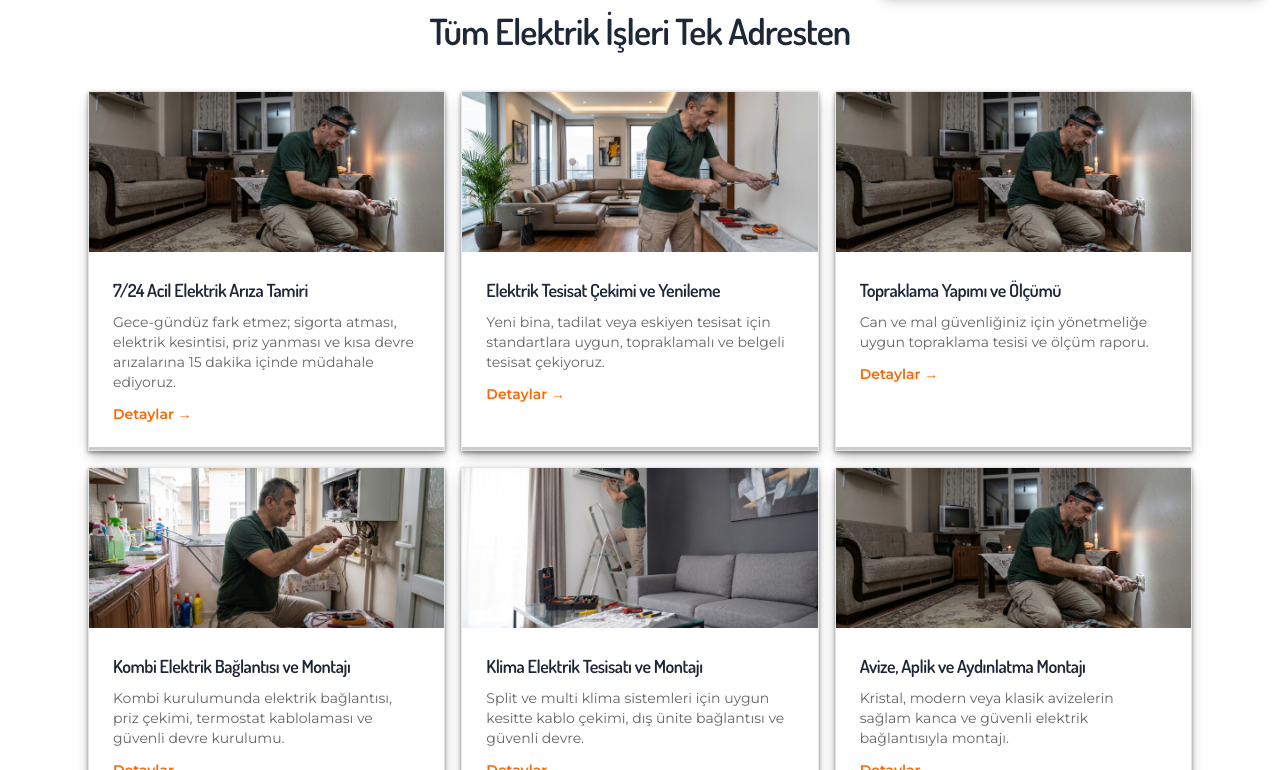
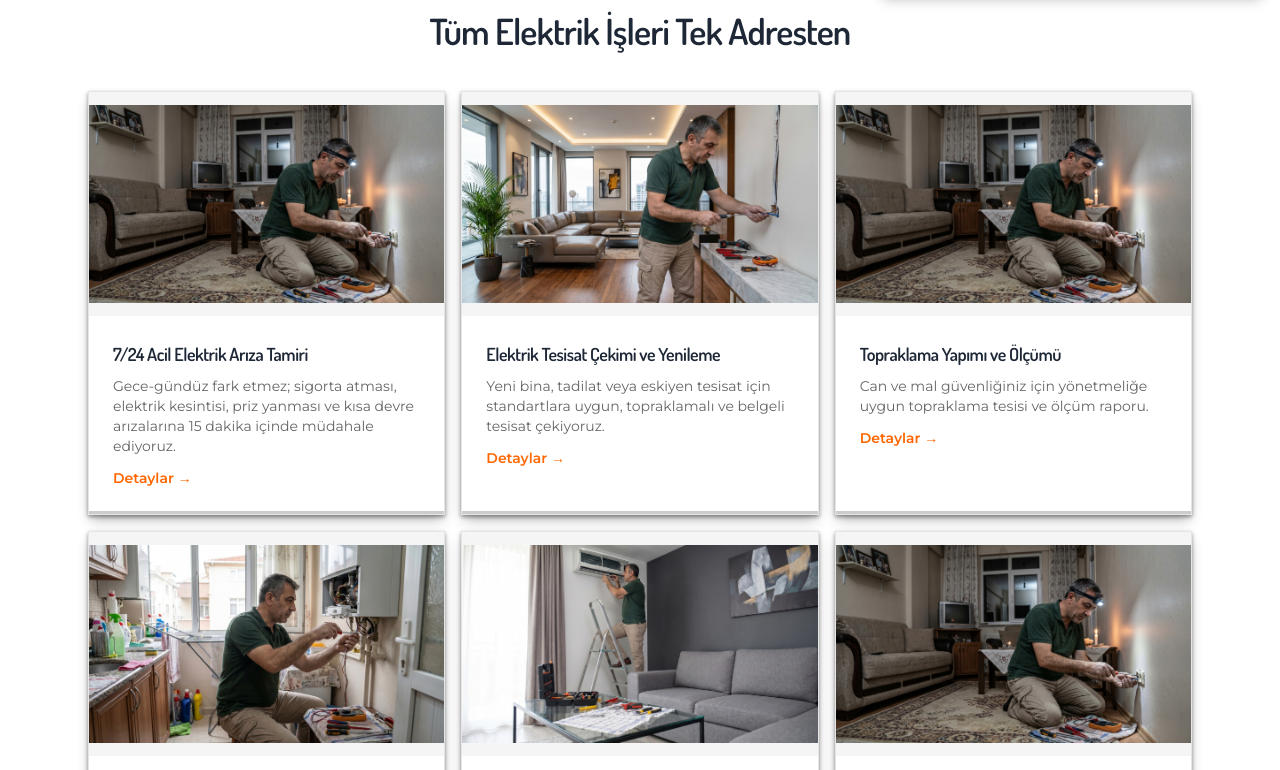
Before and after one commit to MaKiNiST19/elektrikcihaktan, a Next.js app: page / in a window 1280 px wide. Shown: the part 790-1560 px from the top of the page. Built offline with nearby package versions, Linux system fonts and the light colour scheme.

Commit message:
son düzenleme

```diff
--- a/app/page.tsx
+++ b/app/page.tsx
@@ -119,11 +119,13 @@ export default function Home() {
                 href={`/hizmetler/${h.slug}`}
                 className="shadow-3d group border border-line hover:border-accent transition-colors overflow-hidden"
               >
-                <img
-                  src={imageMap[h.slug] || imageMap.default}
-                  alt={h.title}
-                  className="w-full h-40 object-cover group-hover:scale-105 transition-transform duration-300"
-                />
+                <div className="w-full h-56 bg-surface flex items-center justify-center overflow-hidden">
+                  <img
+                    src={imageMap[h.slug] || imageMap.default}
+                    alt={h.title}
+                    className="max-w-full max-h-full object-contain group-hover:scale-105 transition-transform duration-300"
+                  />
+                </div>
                 <div className="p-6">
                   <h3 className="text-lg mb-2 group-hover:text-accent transition-colors">
                     {h.title}
```
Also changed, not shown: public/avize-aplik-aydinlatma-montaji-tamiri-izmir.jpg (added).
